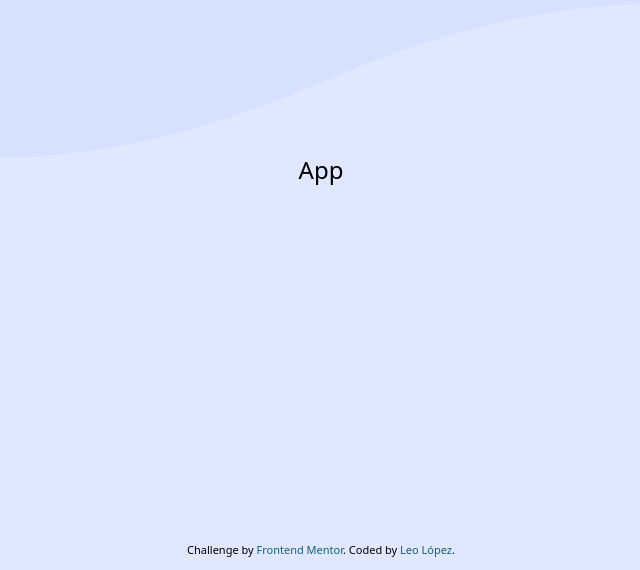
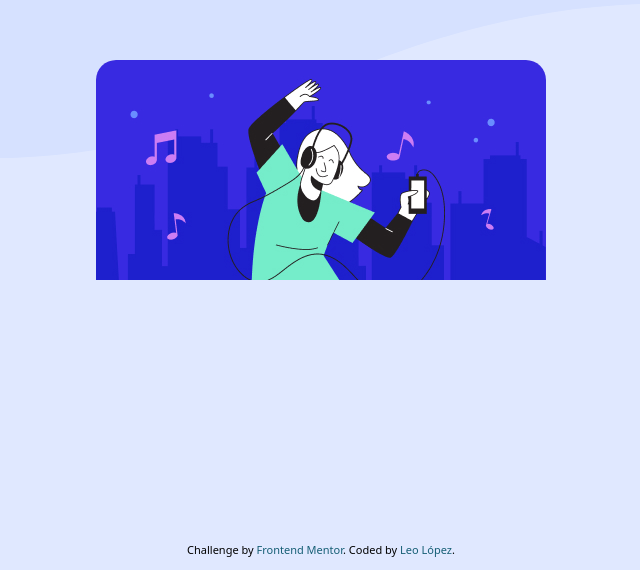
Before and after one commit to Ciensprog/FM-007-Order-Summary-Component, a React (Vite) app: page / in a window 1280 px wide. Shown: the part 230-800 px from the top of the page, without its empty margins (319-959 px from the left). Built offline with nearby package versions, Linux system fonts and the light colour scheme.

Commit message:
feat: add main banner

```diff
--- a/src/App.tsx
+++ b/src/App.tsx
@@ -10,7 +10,13 @@ export function App() {
   return (
     <>
       <main className="my-10 z-10">
-        <h1 className="font-medium text-2xl">App</h1>
+        <div className="bg-white max-w-[28.125rem] rounded-[1.25rem] w-full">
+          <header className="overflow-hidden rounded-tl-[1.25rem] rounded-tr-[1.25rem]">
+            <picture>
+              <img src="banner.jpg" alt="Order summary banner" />
+            </picture>
+          </header>
+        </div>
       </main>
 
       <Attribution />
```
Also changed, not shown: public/banner.jpg (added).
